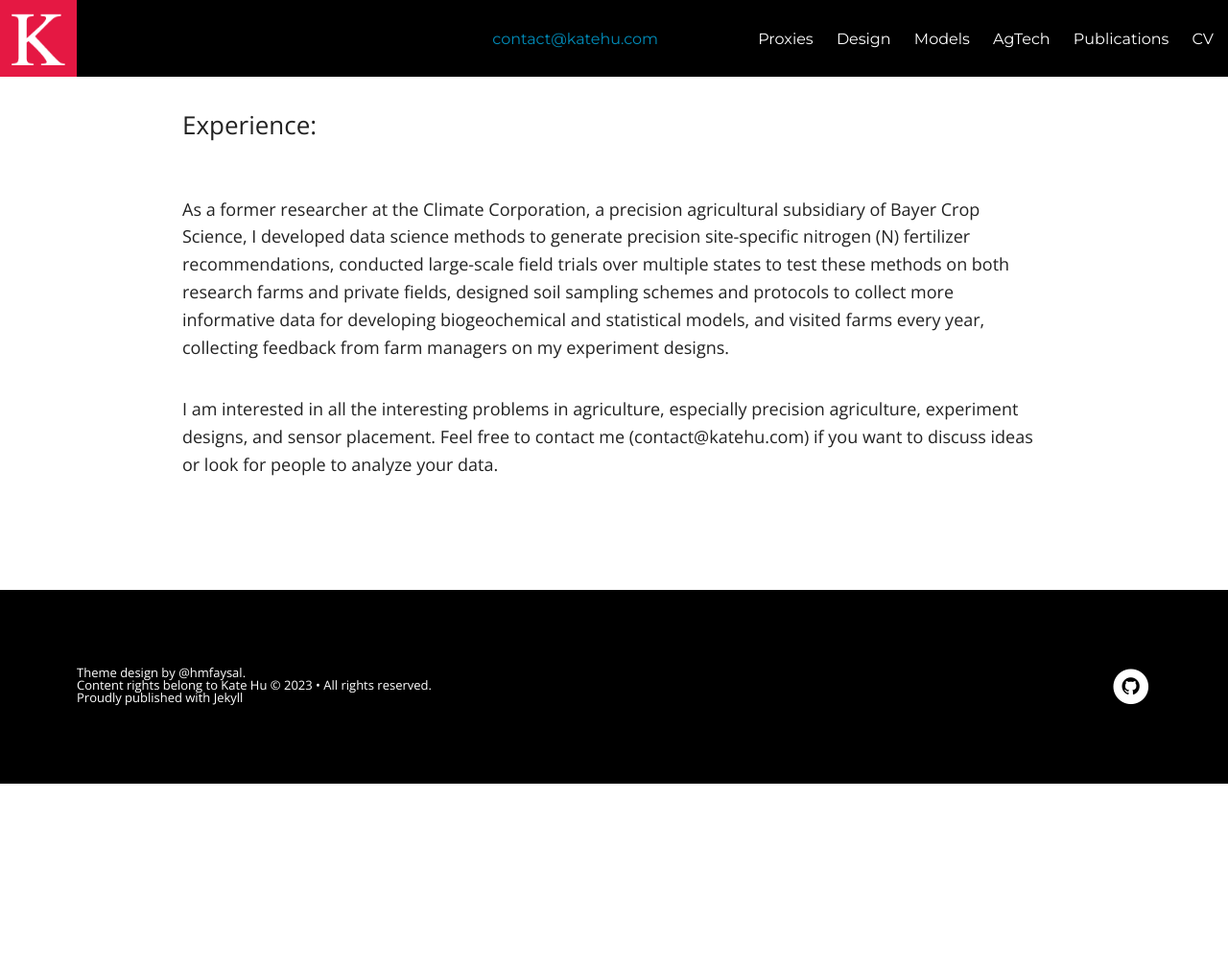
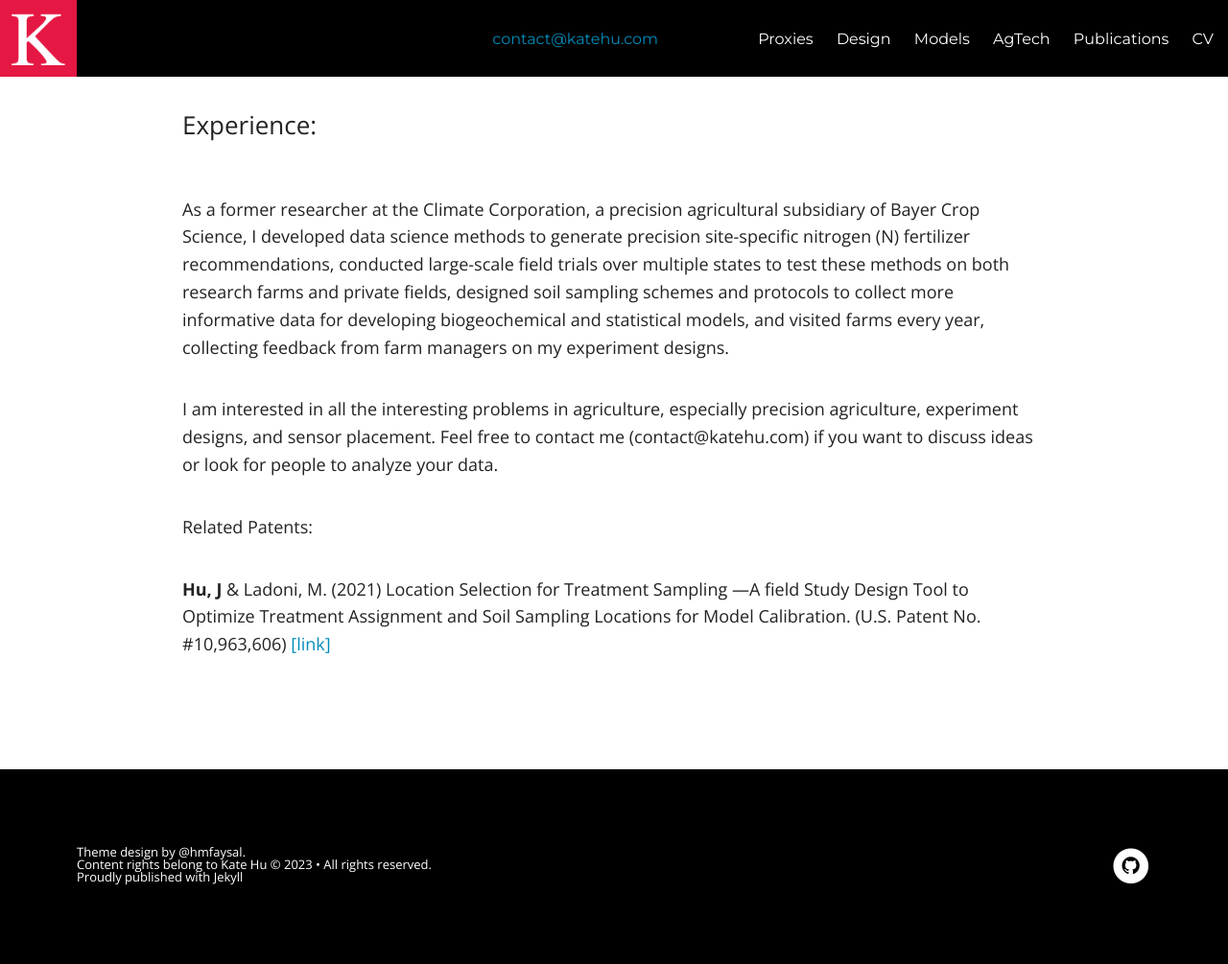
Before and after one commit to katehu/katehu.github.io, a Jekyll site: the page built from agtech.md, in a window 1280 px wide. Shown: the whole page at 96% size. Built offline with Jekyll 4.4.1, drawn with Linux system fonts in a browser that asks for light colours; nearby versions of some CDN libraries; before the commit the page ends 900 px from its top, so only the background shows below that.

Commit message:
Update agtech.md

```diff
--- a/agtech.md
+++ b/agtech.md
@@ -16,3 +16,8 @@ and visited farms every year, collecting feedback from farm managers on my exper
 
 I am interested in all the interesting problems in agriculture, especially precision agriculture, experiment designs, and sensor placement.
 Feel free to contact me (contact@katehu.com) if you want to discuss ideas or look for people to analyze your data.
+
+
+Related Patents:
+
+**Hu, J** & Ladoni, M. (2021) Location Selection for Treatment Sampling ---A field Study Design Tool to Optimize Treatment Assignment and Soil Sampling Locations for Model Calibration. (U.S. Patent No. #10,963,606) [[link]](https://uspto.report/patent/grant/10,963,606) <br/>
```
